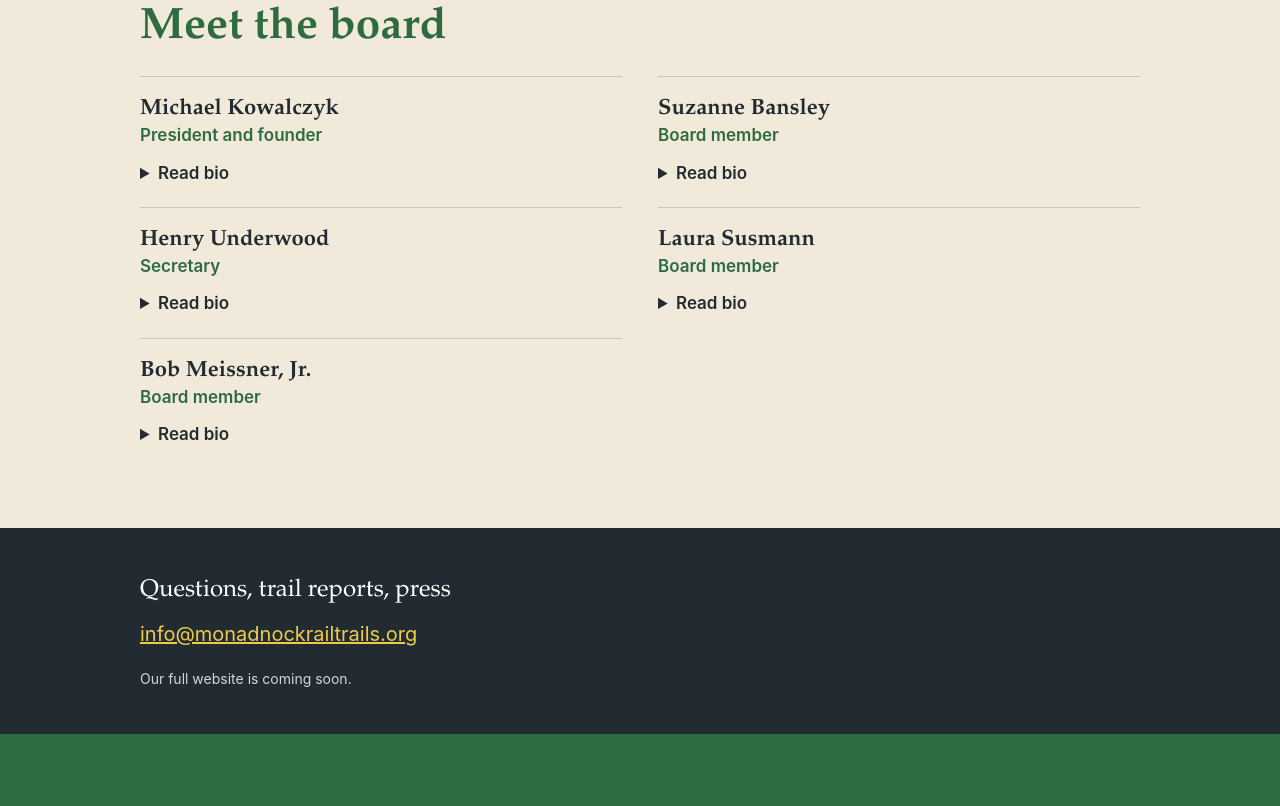
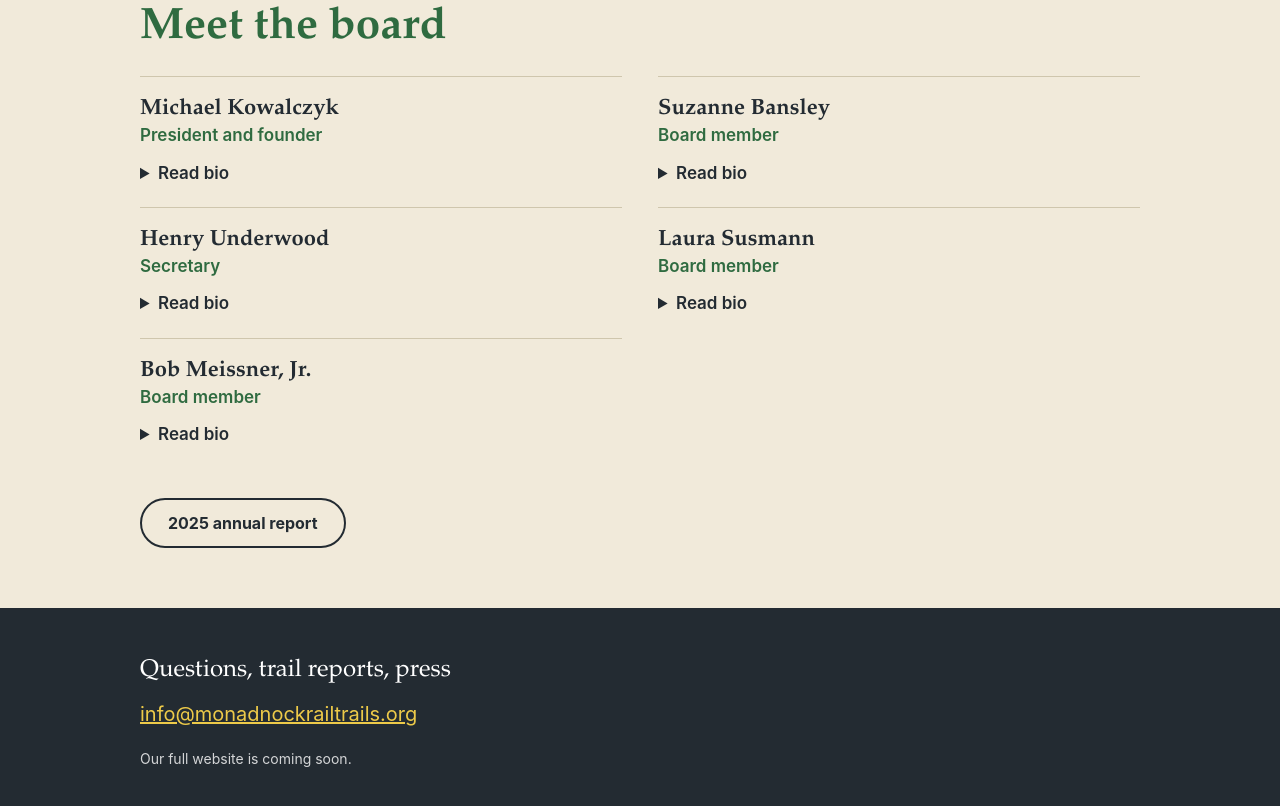
Before and after one commit to jkowalczyk153/mrrtc-site, a plain HTML site: page coming-soon.html in a window 1280 px wide. Shown: the part 2599-3405 px from the top of the page. Before the commit the page ends 3333 px from the top, so only its background shows below. Drawn offline with Linux system fonts and the light colour scheme.

Commit message:
Add files via upload

```diff
--- a/coming-soon.html
+++ b/coming-soon.html
@@ -53,6 +53,6 @@ body{background:var(--green-d);color:#fff}
 <article class="bm"><h3>Suzanne Bansley</h3><p class="role">Board member</p><details><summary>Read bio</summary><p>Cheshire County grants manager/writer and rail trail runner in the Monadnock Region since 2014 enjoys running on the Cheshire and Ashuelot trails and runs with gratitude every time for the stunning vistas, lush tree canopies, water waysides, and miles of uninterrupted pathway.</p></details></article>
 <article class="bm"><h3>Henry Underwood</h3><p class="role">Secretary</p><details><summary>Read bio</summary><p>Henry is a Senior Planner at the Southwest Region Planning Commission (SWRPC) in Keene, where he has worked for more than a decade helping the region’s 34 communities with transportation, GIS mapping, and long-range planning.</p><p>At SWRPC, Henry has worked on several rail trail planning projects, including the Ashuelot Rail Trail plan, which helped spark interest in a regional collaborative, and the Cheshire Rail Trail South Planning Project. He also supports the Monadnock Alliance for Sustainable Transportation (MAST) and its Complete Streets program, which helps towns create safer places to walk and bike.</p><p>Henry joined the MRRTC board in 2022 and serves as Secretary. For the Collaborative, he built an interactive map of rail trail projects and set up its new email and file-sharing system. Look for Henry walking or biking on the Cheshire Rail Trail in Troy, where he lives.</p></details></article>
 <article class="bm"><h3>Laura Susmann</h3><p class="role">Board member</p><details><summary>Read bio</summary><p>Laura moved to the Monadnock Region after college. She has enjoyed horseback riding on local rail trails. She has volunteered with several area organizations to maintain various stretches of the rail trails.</p><p>Laura is an active member of the New Hampshire Horse Council, New England Horse and Trail Association and the Arabian Horse Association. She is also a council member with the Friends of Pisgah State Park.</p><p>Laura joined the MRRTC in 2026 to offer the equestrian point of view regarding the rail trails.</p></details></article>
-<article class="bm"><h3>Bob Meissner, Jr.</h3><p class="role">Board member</p><details><summary>Read bio</summary><p>Bob Meissner, Jr. has spent 50 years carving out careers across six fields—recruiting, banking, franchising, international business, community leadership, and teaching—holding 20 different roles. Fluent in Spanish and traveled widely, Bob earned an M.A. from Middlebury Graduate School.</p><p>A passionate speaker, career counselor, and youth motivator, Bob has volunteered with nearly 20 nonprofits. An MRRTC biker, father of two professionals, and married to an artist and animal activist. Bob has lived in the Monadnock Region for 25 years in four different towns.</p></details></article></div></div></section>
+<article class="bm"><h3>Bob Meissner, Jr.</h3><p class="role">Board member</p><details><summary>Read bio</summary><p>Bob Meissner, Jr. has spent 50 years carving out careers across six fields—recruiting, banking, franchising, international business, community leadership, and teaching—holding 20 different roles. Fluent in Spanish and traveled widely, Bob earned an M.A. from Middlebury Graduate School.</p><p>A passionate speaker, career counselor, and youth motivator, Bob has volunteered with nearly 20 nonprofits. An MRRTC biker, father of two professionals, and married to an artist and animal activist. Bob has lived in the Monadnock Region for 25 years in four different towns.</p></details></article></div><p style="margin:30px 0 0"><a class="btn line" href="annual-report-2025-v4.pdf" target="_blank" rel="noopener" aria-label="2025 annual report (PDF, opens in a new tab)">2025 annual report</a></p></div></section>
 <section class="contact"><div class="wrap"><p style="font-family:var(--serif);font-size:24px;margin-bottom:.3em">Questions, trail reports, press</p><a href="mailto:info@monadnockrailtrails.org?subject=Hello%20from%20the%20website">info@monadnockrailtrails.org</a><p style="margin:18px 0 0;font-size:14px;opacity:.8">Our full website is coming soon.</p></div></section>
 </body></html>
```
